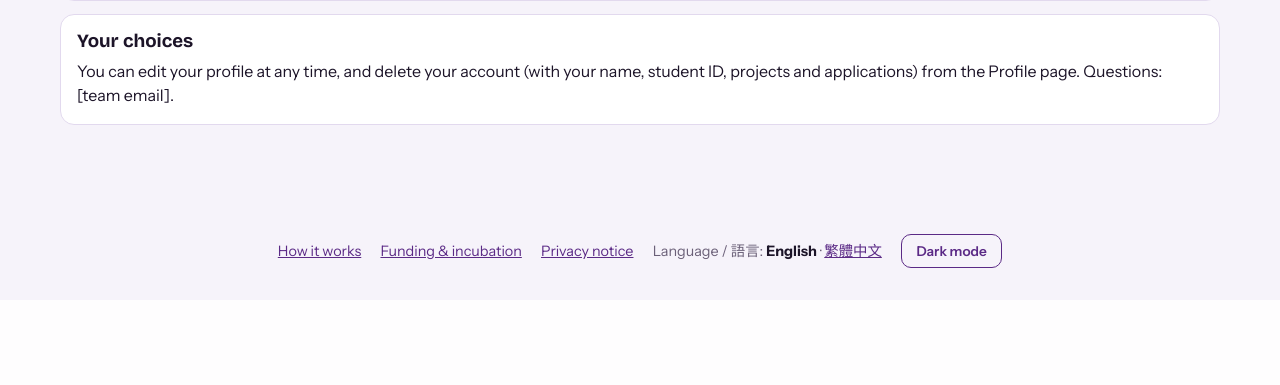
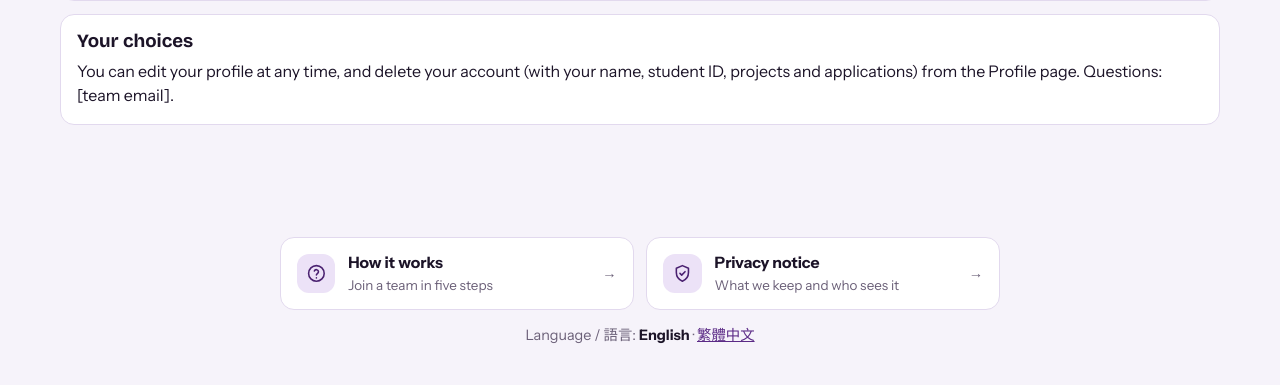
Before and after one commit to pilipehrtmo/nthu-matchmaker, a FastAPI app: page /privacy in a window 1280 px wide. Shown: the part 1140-1525 px from the top of the page. Before the commit the page ends 1408 px from the top, so only its background shows below. Run offline with FastAPI, Linux system fonts and the light colour scheme; parts of the project's set-up code (start-up, migrations or seed data) failed here and were passed over; some libraries are stand-ins or nearby versions.

Commit message:
Footer: two link cards (How it works, Privacy notice); remove the Funding link and the light/dark button from the footer

```diff
--- a/app/static/style.css
+++ b/app/static/style.css
@@ -983,3 +983,14 @@ select:not([multiple]):focus-visible{outline:none;border-color:var(--pri);box-sh
 .seathint{margin:-.3rem 0 .8rem}
 .helpwrap{max-width:760px;margin:0 auto}.hsteps{padding-left:1.3rem;margin:.4rem 0}.hsteps li{margin:.55rem 0;line-height:1.55}
 @media (max-width:600px){.start-l li>div{flex:1 1 calc(100% - 2.6rem)}.start-l li{align-items:flex-start}}
+/* footer: two link cards */
+.foot{flex-direction:column;gap:.9rem;padding:2.2rem 1rem 2.4rem}
+.flinks{display:flex;gap:.8rem;justify-content:center;flex-wrap:wrap;width:100%;max-width:720px}
+.foot a.flink{flex:1 1 260px;display:flex;align-items:center;gap:.8rem;padding:.8rem 1rem;border:1px solid var(--line);border-radius:14px;background:var(--card);
+  color:var(--ink);text-decoration:none;text-align:left;white-space:normal;transition:border-color .2s,transform .15s,box-shadow .2s}
+.foot a.flink:hover{border-color:var(--pri);transform:translateY(-1px);box-shadow:0 8px 22px rgba(70,35,120,.10)}
+.foot a.flink:focus-visible{outline:2px solid var(--pri);outline-offset:2px}
+.fl-ic{flex:none;width:2.4rem;height:2.4rem;border-radius:12px;display:grid;place-items:center;background:var(--pri-soft);color:var(--pri-ink)}
+.fl-ic svg{width:1.3rem;height:1.3rem;fill:none;stroke:currentColor;stroke-width:1.8;stroke-linecap:round;stroke-linejoin:round}
+.fl-t{display:flex;flex-direction:column;min-width:0}.fl-t b{font-size:.98rem}.fl-t small{color:var(--mut);font-size:.84rem}
+.foot a.flink::after{content:"→";margin-left:auto;color:var(--mut);transition:transform .15s}.foot a.flink:hover::after{transform:translateX(3px);color:var(--pri)}
--- a/app/templates/base.html
+++ b/app/templates/base.html
@@ -20,7 +20,9 @@
 <form method="post" action="/logout" hx-boost="false"><input type="hidden" name="csrf" value="{{ csrf }}"><button>Log out</button></form></div></details>
 {% else %}<a class="nlogin" href="/login">Log in</a><a class="npost" href="/signup">Sign up</a>{% endif %}</div></nav></header>
 <main>{% if request.query_params.get("n") == "pw" %}<p class="box ok" role="status">Password saved. You're logged in.</p>{% endif %}{% if user and not request.cookies.get("namenote") %}<div class="namenote" id="namenote" role="status"><span>Matchmaker now shows your <b>full name</b> to other students instead of a handle. You can change it on <a href="/profile">your profile</a>.</span><button type="button" class="ghost sm">OK</button></div>{% endif %}{% block body %}{% endblock %}</main>
-<footer class="foot muted"><a href="/help">How it works</a><a href="/funding">Funding &amp; incubation</a><a href="/privacy">Privacy notice</a>{% if not user %}{% set here2 = (request.url.path ~ ('?' ~ request.url.query if request.url.query else ''))|urlencode %}<span class="flang">{{ keep("Language / 語言") }}: <a href="/lang/en?next={{ here2 }}" hx-boost="false" lang="en" aria-current="{{ 'true' if lang == 'en' else 'false' }}">{{ keep("English") }}</a> · <a href="/lang/zh?next={{ here2 }}" hx-boost="false" lang="zh-Hant-TW" aria-current="{{ 'true' if lang == 'zh' else 'false' }}">{{ keep("繁體中文") }}</a></span>{% endif %}<button type="button" id="themetoggle" class="ghost sm" aria-label="Switch light or dark mode"><span class="t-dark">Dark mode</span><span class="t-light">Light mode</span></button></footer>
+<footer class="foot muted"><div class="flinks">
+<a class="flink" href="/help"><span class="fl-ic" aria-hidden="true"><svg viewBox="0 0 24 24"><circle cx="12" cy="12" r="9"/><path d="M9.6 9.2a2.5 2.5 0 0 1 4.8 1c0 1.7-2.4 2.2-2.4 3.6"/><path d="M12 17.2h.01"/></svg></span><span class="fl-t"><b>How it works</b><small>Join a team in five steps</small></span></a>
+<a class="flink" href="/privacy"><span class="fl-ic" aria-hidden="true"><svg viewBox="0 0 24 24"><path d="M12 3 5 6v5c0 4.6 3 8.4 7 10 4-1.6 7-5.4 7-10V6z"/><path d="m9.2 12 2 2 3.8-4"/></svg></span><span class="fl-t"><b>Privacy notice</b><small>What we keep and who sees it</small></span></a></div>{% if not user %}{% set here2 = (request.url.path ~ ('?' ~ request.url.query if request.url.query else ''))|urlencode %}<span class="flang">{{ keep("Language / 語言") }}: <a href="/lang/en?next={{ here2 }}" hx-boost="false" lang="en" aria-current="{{ 'true' if lang == 'en' else 'false' }}">{{ keep("English") }}</a> · <a href="/lang/zh?next={{ here2 }}" hx-boost="false" lang="zh-Hant-TW" aria-current="{{ 'true' if lang == 'zh' else 'false' }}">{{ keep("繁體中文") }}</a></span>{% endif %}</footer>
 <nav class="tabbar" aria-label="Main">
 <a href="/" class="{{ 'on' if path == '/' }}"><svg viewBox="0 0 24 24" aria-hidden="true"><path d="M3 10.5 12 3l9 7.5V20a1 1 0 0 1-1 1h-5v-6H9v6H4a1 1 0 0 1-1-1z"/></svg>Home</a>
 <a href="/discuss" class="{{ 'on' if path.startswith('/discuss') }}"><svg viewBox="0 0 24 24" aria-hidden="true"><path d="M21 15a2 2 0 0 1-2 2H7l-4 4V5a2 2 0 0 1 2-2h14a2 2 0 0 1 2 2z"/></svg>Discuss</a>
```
Also changed, not shown: app/zh.json.
